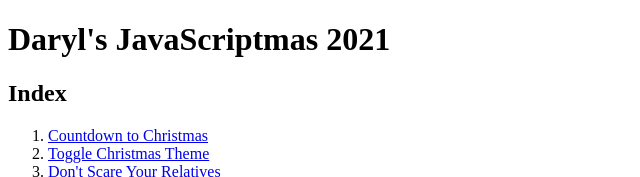
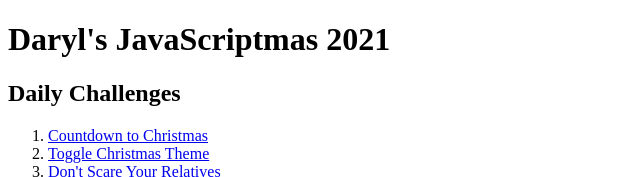
Before and after one commit to darylnauman/javaScriptmas, a plain HTML site: page index.html in a window 1280 px wide. Shown: the top 177 px of the page, without its empty margins (0-640 px from the left). Drawn offline with Linux system fonts and the light colour scheme.

Commit message:
Adding an index for the challenges

```diff
--- a/index.html
+++ b/index.html
@@ -10,7 +10,7 @@
 
 <body>
     <h1>Daryl's JavaScriptmas 2021</h1>
-    <h2>Index</h2>
+    <h2>Daily Challenges</h2>
     <ol>
         <li><a href="./01-countdown-to-christmas/index.html">Countdown to Christmas</a></li>
         <li><a href="./02-toggle-christmas-theme/index.html">Toggle Christmas Theme</a></li>
```
